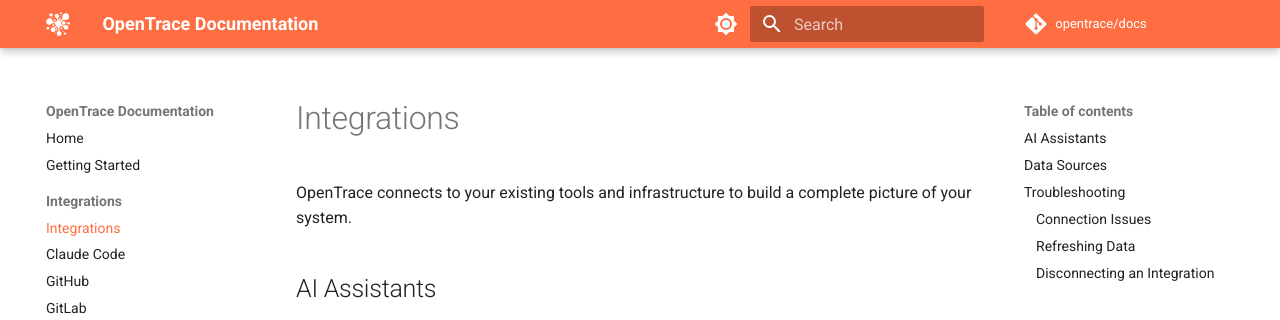
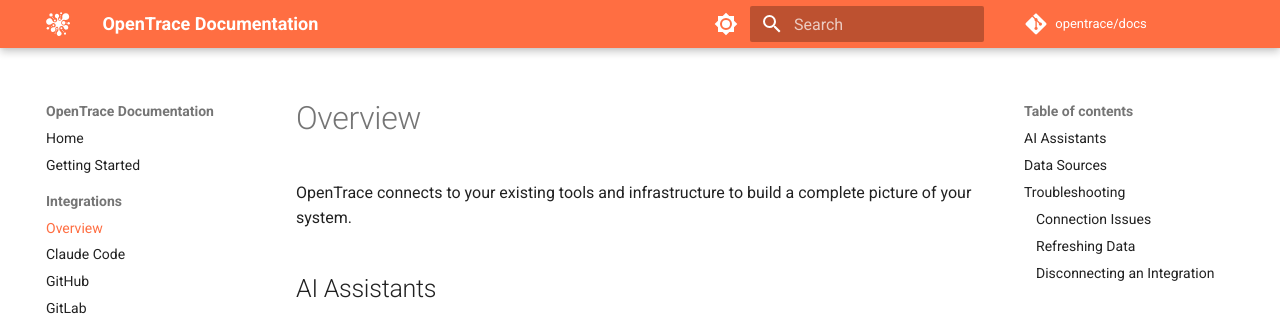
Before and after one commit to opentrace/docs, an MkDocs documentation site: the page built from docs/integrations/index.md, in a window 1280 px wide and 900 px high. Shown: the top 320 px of the window. Built offline with MkDocs 1.6.1 and Material for MkDocs 9.7.7, drawn with Linux system fonts in a browser that asks for light colours; comment, search, counter and statistics services are not loaded.

Commit message:
docs: rename Integrations page to Overview
Rename the first page in the Integrations section from "Integrations" to
"Overview" for better clarity in the navigation structure.

https://claude.ai/code/session_01HtnusddAzF1PFxuickEEA9

```diff
--- a/docs/integrations/index.md
+++ b/docs/integrations/index.md
@@ -1,4 +1,4 @@
-# Integrations
+# Overview
 
 OpenTrace connects to your existing tools and infrastructure to build a complete picture of your system.
 
--- a/mkdocs.yml
+++ b/mkdocs.yml
@@ -69,7 +69,7 @@ nav:
   - Home: index.md
   - Getting Started: getting-started.md
   - Integrations:
-    - integrations/index.md
+    - Overview: integrations/index.md
     - Claude Code: integrations/claude-code.md
     - GitHub: integrations/github.md
     - GitLab: integrations/gitlab.md
```
